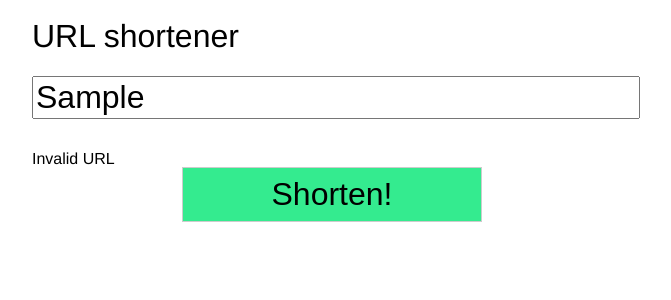
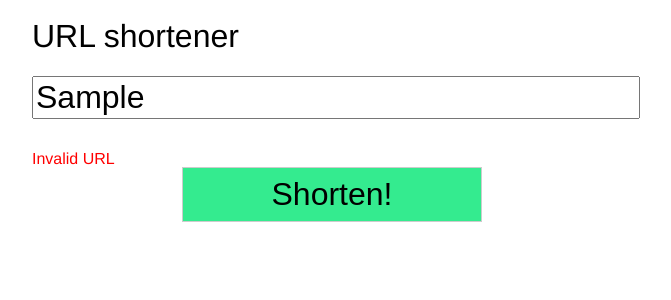
Before and after one commit to modernwallaby/url-shortener, a Next.js app: page / in a window 1280 px wide. Both pictures are taken after typing "Sample" into the empty fields and a click on the button "Shorten!". Shown: the top 300 px of the page, without its empty margins (308-979 px from the left). Built offline with nearby package versions, Linux system fonts and the light colour scheme.

Commit message:
Style updates

```diff
--- a/components/UrlForm/UrlForm.tsx
+++ b/components/UrlForm/UrlForm.tsx
@@ -1,6 +1,15 @@
 import React, { FC, useState, ChangeEvent, SyntheticEvent } from 'react';
+import styled from 'styled-components';
 import Input from './Input';
 import Button from './Button';
+
+const Form = styled.form`
+  margin-bottom: 2rem;
+`;
+
+const ErrorMessage = styled.p`
+  color: red;
+`;
 
 const urlRegex = /https?:\/\/.+\..+/;
 
@@ -22,13 +31,13 @@ const UrlForm: FC<UrlFormProps> = ({ onSubmit }) => {
   };
 
   return (
-    <form>
+    <Form>
       <Input type="text" name="url" value={url} onChange={(e: ChangeEvent<HTMLInputElement>) => setUrl(e.target.value)} />
       {error &&
-        <p>Invalid URL</p>
+        <ErrorMessage>Invalid URL</ErrorMessage>
       }
       <Button onClick={submit}>Shorten!</Button>
-    </form>
+    </Form>
   );
 };
 
--- a/pages/index.tsx
+++ b/pages/index.tsx
@@ -1,4 +1,5 @@
 import React, { FC, useState } from 'react';
+import Head from 'next/head';
 import styled from 'styled-components';
 import UrlForm from '../components/UrlForm';
 import { getShortenedUrl } from '../services/shortener';
@@ -8,6 +9,16 @@ import Content from '../components/ui/Content';
 const Header = styled.h1`
   font-size: 2rem;
   margin-bottom: 1.5rem;
+`;
+
+const H2 = styled.h2`
+  font-size: 1.5rem;
+  margin-bottom: 1rem;
+`;
+
+const ShortenedUrl = styled.textarea`
+  font-size: 1.25rem;
+  width: 100%;
 `;
 
 const Home: FC = () => {
@@ -23,12 +34,16 @@ const Home: FC = () => {
 
   return (
     <Content>
+      <Head>
+        <title>URL Shortener</title>
+      </Head>
+
       <Header>URL shortener</Header>
       <UrlForm onSubmit={urlChanged} />
       {shortUrl && (
         <>
-          <h2>Your shortened url:</h2>
-          <p>{`${window.location.origin}/${shortUrl}`}</p>
+          <H2>Your shortened url:</H2>
+          <ShortenedUrl readOnly={true}>{`${window.location.origin}/${shortUrl}`}</ShortenedUrl>
         </>
       )}
     </Content>
```
